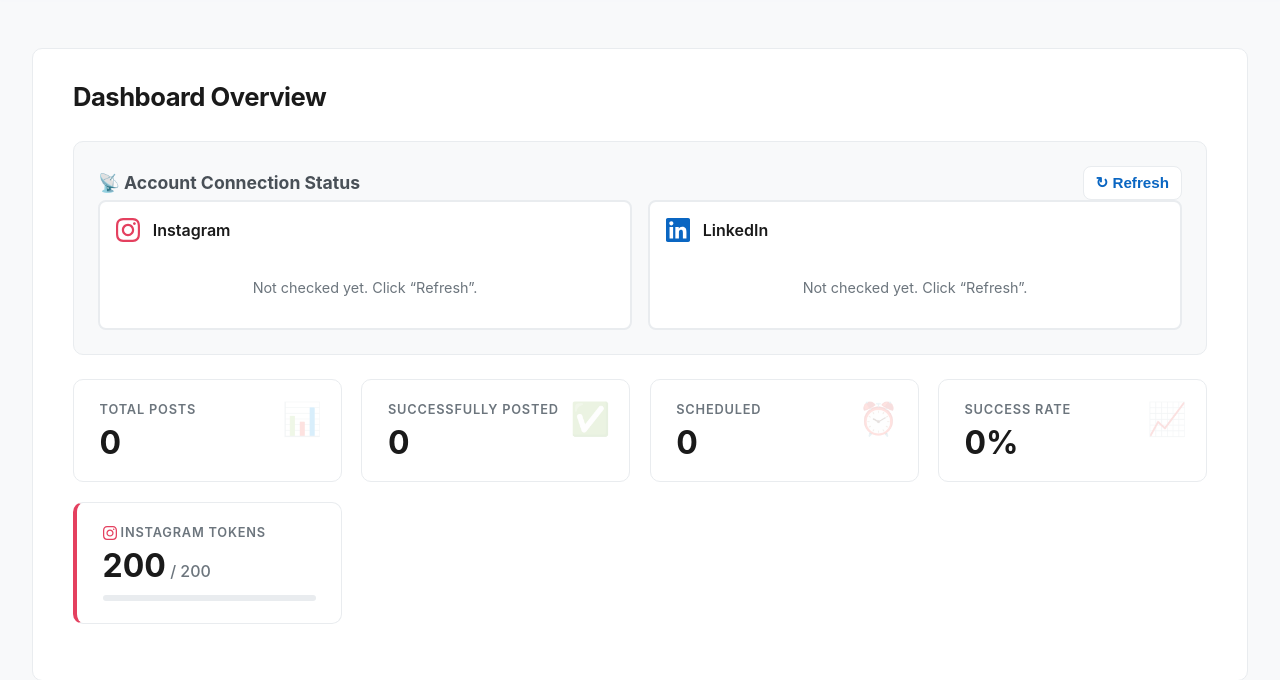
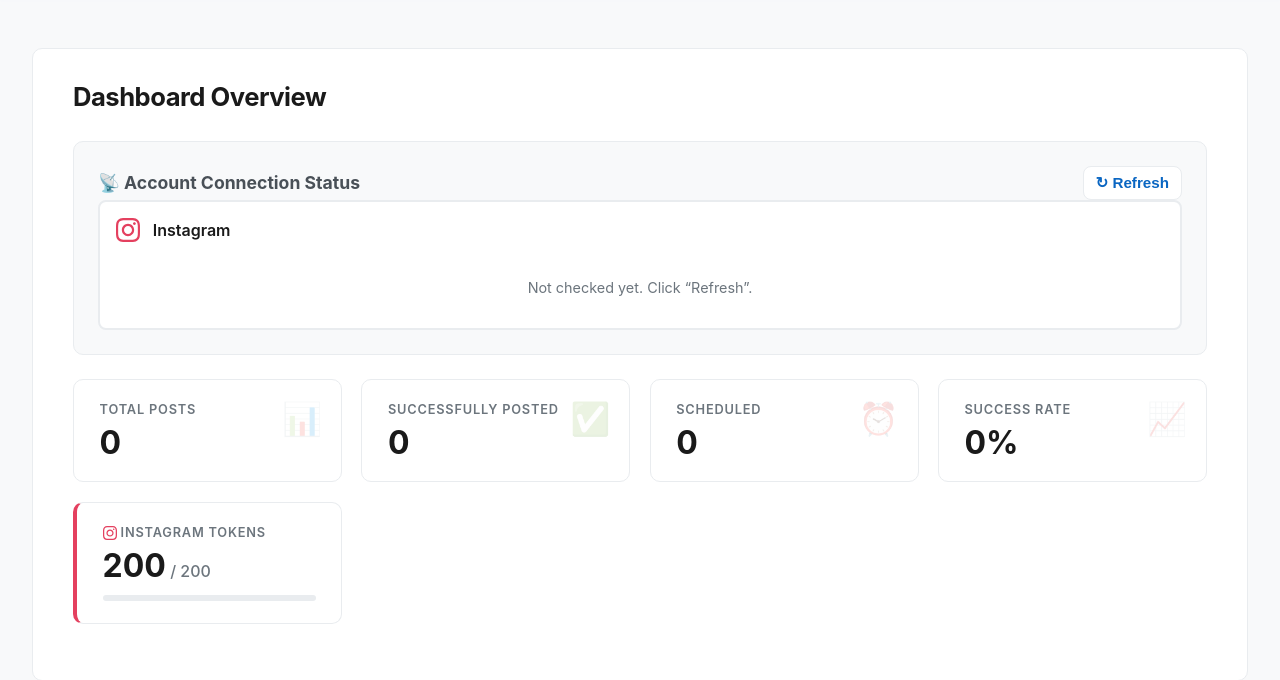
Before and after one commit to Jayesh-P006/1st-Deployement, a Flask app: page / in a window 1280 px wide; the page is wider, and only the part inside the window is pictured. Shown: the part 138-818 px from the top of that part. Run offline with Flask 3, Linux system fonts and the light colour scheme; the visitor is signed in with stand-in values (Sample User, id 1); data comes from the database, SQL or seed files in the repository; data that the repository does not hold is empty.

Commit message:
Minor Changes

```diff
--- a/app/templates/collab/new_draft.html
+++ b/app/templates/collab/new_draft.html
@@ -114,9 +114,7 @@
             <div class="draft-field">
                 <label>Platform *</label>
                 <select name="platform" required>
-                    <option value="">Select platform...</option>
-                    <option value="instagram">Instagram</option>
-                    <option value="linkedin">LinkedIn</option>
+                    <option value="instagram" selected>Instagram</option>
                 </select>
             </div>
 
--- a/app/templates/index.html
+++ b/app/templates/index.html
@@ -150,18 +150,6 @@
         </div>
       </div>
 
-      <!-- LinkedIn Status -->
-      <div id="linkedinStatus" class="account-status-card">
-        <div class="account-header">
-          <svg width="24" height="24" viewBox="0 0 24 24" fill="#0a66c2"><path d="M20.447 20.452h-3.554v-5.569c0-1.328-.027-3.037-1.852-3.037-1.853 0-2.136 1.445-2.136 2.939v5.667H9.351V9h3.414v1.561h.046c.477-.9 1.637-1.85 3.37-1.85 3.601 0 4.267 2.37 4.267 5.455v6.286zM5.337 7.433c-1.144 0-2.063-.926-2.063-2.065 0-1.138.92-2.063 2.063-2.063 1.14 0 2.064.925 2.064 2.063 0 1.139-.925 2.065-2.064 2.065zm1.782 13.019H3.555V9h3.564v11.452zM22.225 0H1.771C.792 0 0 .774 0 1.729v20.542C0 23.227.792 24 1.771 24h20.451C23.2 24 24 23.227 24 22.271V1.729C24 .774 23.2 0 22.222 0h.003z"/></svg>
-          <h4>LinkedIn</h4>
-        </div>
-        <div class="status-content">
-          <div class="status-loading">
-            <p>Not checked yet. Click “Refresh”.</p>
-          </div>
-        </div>
-      </div>
 
     </div>
   </div>
```
